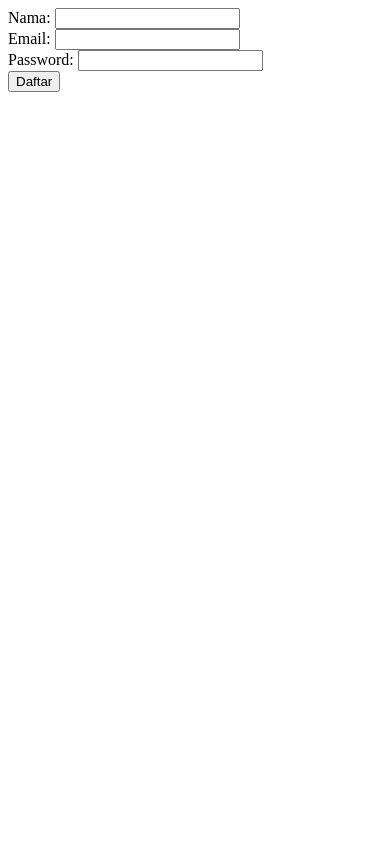
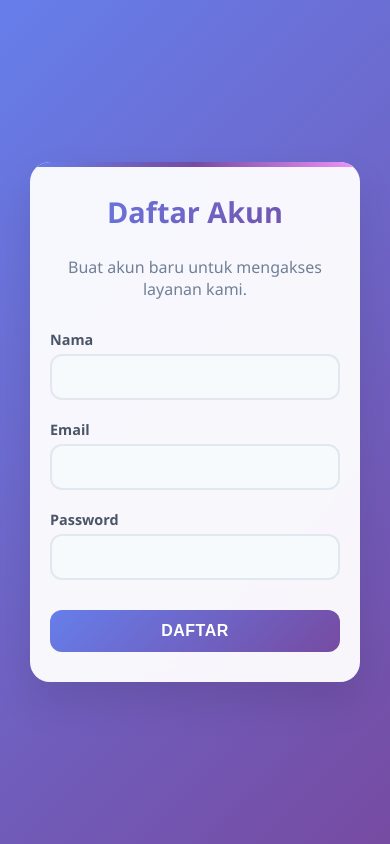
Before and after one commit to indahpaendong/FinalProject1, a PHP site: page /register.php in a window 390 px wide. Run offline with PHP 8.4, Linux system fonts and the light colour scheme.

Commit message:
Update register.php

```diff
--- a/register.php
+++ b/register.php
@@ -1,5 +1,7 @@
 <?php
 include 'db.php';
+
+$message = ''; // untuk pesan error/sukses
 
 if ($_SERVER["REQUEST_METHOD"] == "POST") {
     $nama = $_POST['name'];
@@ -10,15 +12,239 @@ if ($_SERVER["REQUEST_METHOD"] == "POST") {
     $sql = "INSERT INTO users (name, email, password, role) VALUES ('$nama', '$email', '$pass', '$role')";
     if ($conn->query($sql)) {
         header("Location: login.php");
+        exit;
     } else {
-        echo "Gagal mendaftar: " . $conn->error;
+        $message = "Gagal mendaftar: " . $conn->error;
     }
 }
 ?>
 
-<form method="POST">
-  Nama: <input name="name"><br>
-  Email: <input name="email"><br>
-  Password: <input type="password" name="password"><br>
-  <button type="submit">Daftar</button>
-</form>
+<!DOCTYPE html>
+<html lang="id">
+<head>
+    <meta charset="UTF-8" />
+    <meta name="viewport" content="width=device-width, initial-scale=1" />
+    <title>Register</title>
+    <style>
+    /* Reset dan Base */
+    * {
+        margin: 0;
+        padding: 0;
+        box-sizing: border-box;
+    }
+    body {
+        font-family: 'Segoe UI', Tahoma, Geneva, Verdana, sans-serif;
+        background: linear-gradient(135deg, #667eea 0%, #764ba2 100%);
+        min-height: 100vh;
+        display: flex;
+        justify-content: center;
+        align-items: center;
+        padding: 20px;
+    }
+
+    /* Container dengan animasi */
+    .auth-container {
+        background: rgba(255, 255, 255, 0.95);
+        backdrop-filter: blur(10px);
+        border-radius: 20px;
+        padding: 40px;
+        box-shadow: 0 20px 40px rgba(0, 0, 0, 0.1);
+        width: 100%;
+        max-width: 450px;
+        text-align: center;
+        position: relative;
+        overflow: hidden;
+        animation: fadeInUp 0.8s ease-out both;
+    }
+
+    .auth-container::before {
+        content: '';
+        position: absolute;
+        top: 0;
+        left: 0;
+        right: 0;
+        height: 5px;
+        background: linear-gradient(90deg, #667eea, #764ba2, #f093fb);
+    }
+
+    @keyframes fadeInUp {
+        0% {
+            opacity: 0;
+            transform: translateY(30px);
+        }
+        100% {
+            opacity: 1;
+            transform: translateY(0);
+        }
+    }
+
+    h2 {
+        color: #2d3748;
+        font-size: 2.2rem;
+        font-weight: 700;
+        margin-bottom: 10px;
+        background: linear-gradient(135deg, #667eea, #764ba2);
+        -webkit-background-clip: text;
+        -webkit-text-fill-color: transparent;
+    }
+
+    .subtitle {
+        color: #718096;
+        margin-bottom: 30px;
+        font-size: 1rem;
+        transition: color 0.3s ease;
+    }
+
+    form {
+        display: flex;
+        flex-direction: column;
+        gap: 20px;
+    }
+
+    .input-group {
+        text-align: left;
+    }
+
+    .input-group label {
+        display: block;
+        margin-bottom: 5px;
+        color: #4a5568;
+        font-weight: 600;
+        font-size: 0.9rem;
+        transition: color 0.3s ease;
+    }
+
+    input[type="text"],
+    input[type="email"],
+    input[type="password"] {
+        width: 100%;
+        padding: 15px 20px;
+        border: 2px solid #e2e8f0;
+        border-radius: 12px;
+        font-size: 1rem;
+        background: #f7fafc;
+        transition: all 0.3s ease;
+    }
+
+    input[type="text"]:focus,
+    input[type="email"]:focus,
+    input[type="password"]:focus {
+        outline: none;
+        border-color: #667eea;
+        background: white;
+        box-shadow: 0 0 0 3px rgba(102, 126, 234, 0.1);
+        transform: scale(1.02);
+    }
+
+    button[type="submit"] {
+        background: linear-gradient(135deg, #667eea 0%, #764ba2 100%);
+        color: white;
+        border: none;
+        padding: 15px;
+        border-radius: 12px;
+        font-size: 1.1rem;
+        font-weight: 600;
+        cursor: pointer;
+        transition: all 0.3s ease;
+        text-transform: uppercase;
+        letter-spacing: 0.5px;
+        margin-top: 10px;
+    }
+
+    button[type="submit"]:hover {
+        transform: translateY(-3px) scale(1.02);
+        box-shadow: 0 10px 25px rgba(102, 126, 234, 0.3);
+        background: linear-gradient(135deg, #5a67d8 0%, #6b46c1 100%);
+    }
+
+    button[type="submit"]:active {
+        transform: translateY(-1px);
+    }
+
+    p {
+        margin-top: 25px;
+        color: #718096;
+        transition: color 0.3s ease;
+    }
+
+    p a {
+        color: #667eea;
+        text-decoration: none;
+        font-weight: 600;
+        transition: all 0.3s ease;
+    }
+
+    p a:hover {
+        color: #764ba2;
+        text-decoration: underline;
+    }
+
+    .error-message {
+        background: linear-gradient(135deg, #fed7d7, #feb2b2);
+        color: #c53030;
+        padding: 12px 20px;
+        border-radius: 10px;
+        margin-bottom: 20px;
+        border-left: 4px solid #e53e3e;
+        font-weight: 500;
+        animation: slideFadeIn 0.5s ease-in-out;
+    }
+
+    @keyframes slideFadeIn {
+        0% {
+            opacity: 0;
+            transform: translateY(-15px);
+        }
+        100% {
+            opacity: 1;
+            transform: translateY(0);
+        }
+    }
+
+    @media (max-width: 480px) {
+        .auth-container {
+            padding: 30px 20px;
+            margin: 10px;
+        }
+        h2 {
+            font-size: 1.8rem;
+        }
+        input[type="text"],
+        input[type="email"],
+        input[type="password"] {
+            padding: 12px 15px;
+        }
+        button[type="submit"] {
+            padding: 12px;
+            font-size: 1rem;
+        }
+    }
+    </style>
+</head>
+<body>
+    <div class="auth-container">
+        <h2>Daftar Akun</h2>
+        <p class="subtitle">Buat akun baru untuk mengakses layanan kami.</p>
+
+        <?php if ($message): ?>
+            <div class="error-message"><?= htmlspecialchars($message) ?></div>
+        <?php endif; ?>
+
+        <form method="POST" action="">
+            <div class="input-group">
+                <label for="name">Nama</label>
+                <input type="text" id="name" name="name" required />
+            </div>
+            <div class="input-group">
+                <label for="email">Email</label>
+                <input type="email" id="email" name="email" required />
+            </div>
+            <div class="input-group">
+                <label for="password">Password</label>
+                <input type="password" id="password" name="password" required />
+            </div>
+            <button type="submit">Daftar</button>
+        </form>
+    </div>
+</body>
+</html>
```
